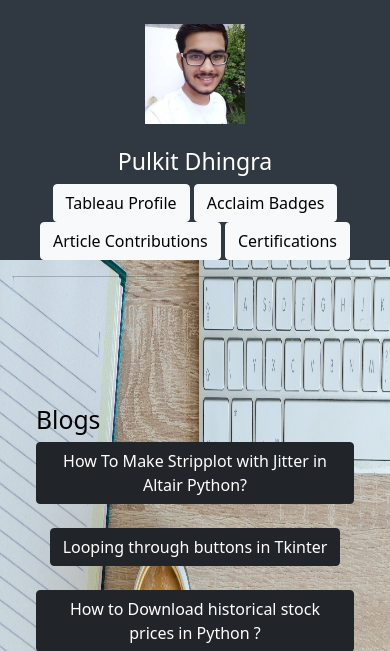
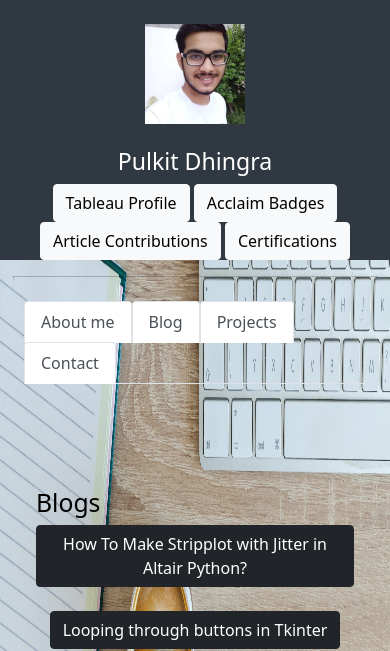
Before and after one commit to Pulkit12dhingra/My_Portfolio, a Django app: page /blog/ in a window 390 px wide. Shown: the top 651 px of the page. Run offline with Django 3.2, Linux system fonts and the light colour scheme; data comes from the database, SQL or seed files in the repository; some libraries are stand-ins or nearby versions.

Commit message:
navbar mobile correction

```diff
--- a/personal/templates/personal/header.html
+++ b/personal/templates/personal/header.html
@@ -62,7 +62,7 @@
 				<nav class="navbar navbar-expand-md navbar-dark">
 				    <div class="container">
 
-        <div class="collapse navbar-collapse" id="navbarToggler">
+				        <div class="well bs-sidebar" id="sidebar">
 				            <ul class="nav nav-tabs">
 							  <li class="nav-item">
 							    <a class="nav-link active" href="/">About me</a>
```
Lines whose indentation alone changed are shown as unchanged.
